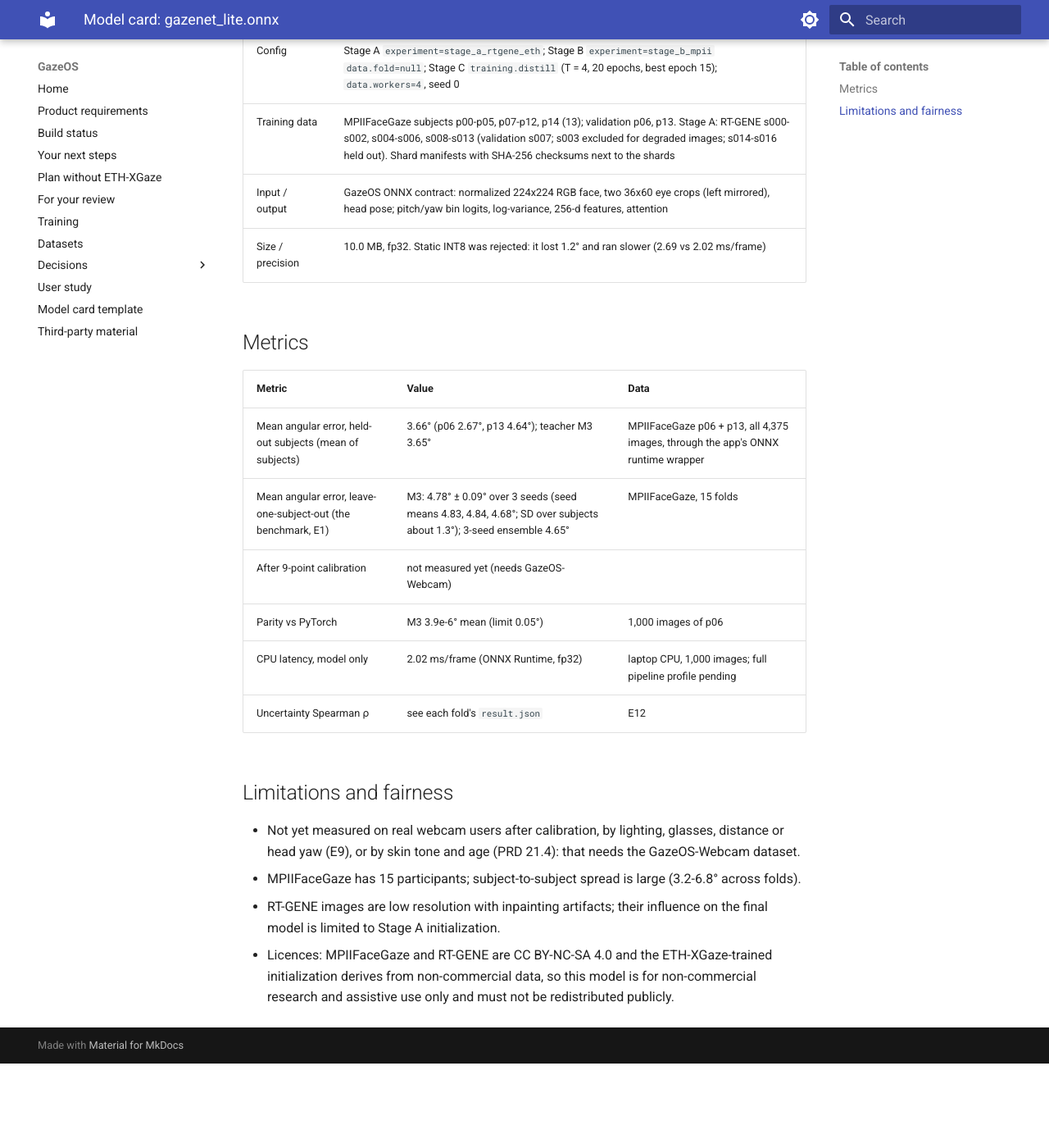
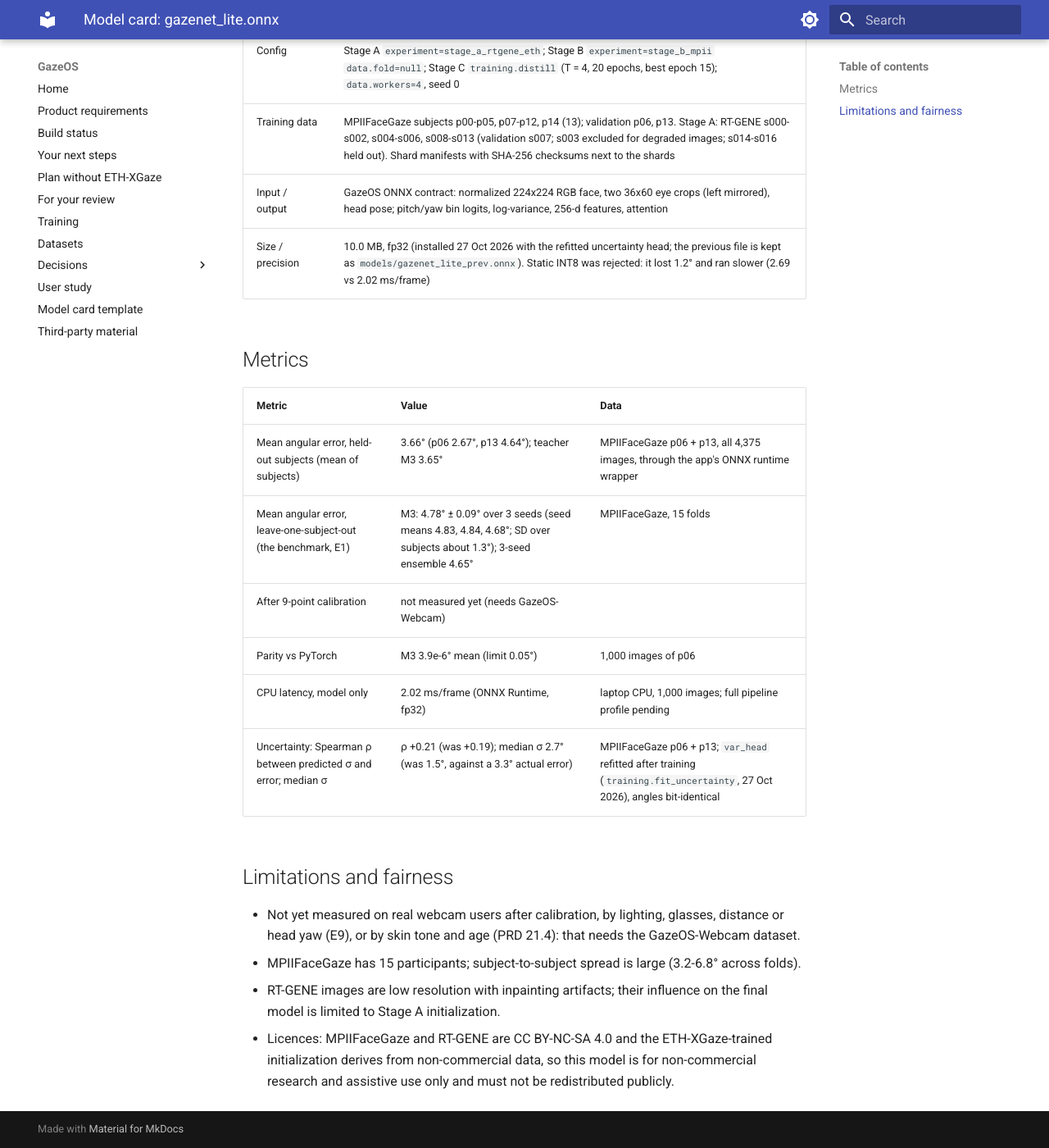
Before and after one commit to deep-9549/Gaze-Os, an MkDocs documentation site: the page built from docs/models/gazenet_lite.md, in a window 1280 px wide and 1400 px high, scrolled down 456 px. Shown: the whole window at 82% size. Built offline with MkDocs 1.6.1 and Material for MkDocs 9.7.7, drawn with Linux system fonts in a browser that asks for light colours; before the commit the page ends 1753 px from its top, so only the background shows below that.

Commit message:
docs: refitted uncertainty head installed (item 11)
Co-Authored-By: Claude <noreply@anthropic.com>

```diff
--- a/docs/models/gazenet_lite.md
+++ b/docs/models/gazenet_lite.md
@@ -12,7 +12,7 @@ non-commercial research data and stays local (`models/` is git-ignored for it).
 | Config | Stage A `experiment=stage_a_rtgene_eth`; Stage B `experiment=stage_b_mpii data.fold=null`; Stage C `training.distill` (T = 4, 20 epochs, best epoch 15); `data.workers=4`, seed 0 |
 | Training data | MPIIFaceGaze subjects p00-p05, p07-p12, p14 (13); validation p06, p13. Stage A: RT-GENE s000-s002, s004-s006, s008-s013 (validation s007; s003 excluded for degraded images; s014-s016 held out). Shard manifests with SHA-256 checksums next to the shards |
 | Input / output | GazeOS ONNX contract: normalized 224x224 RGB face, two 36x60 eye crops (left mirrored), head pose; pitch/yaw bin logits, log-variance, 256-d features, attention |
-| Size / precision | 10.0 MB, fp32. Static INT8 was rejected: it lost 1.2° and ran slower (2.69 vs 2.02 ms/frame) |
+| Size / precision | 10.0 MB, fp32 (installed 27 Oct 2026 with the refitted uncertainty head; the previous file is kept as `models/gazenet_lite_prev.onnx`). Static INT8 was rejected: it lost 1.2° and ran slower (2.69 vs 2.02 ms/frame) |
 
 ## Metrics
 
@@ -23,7 +23,7 @@ non-commercial research data and stays local (`models/` is git-ignored for it).
 | After 9-point calibration | not measured yet (needs GazeOS-Webcam) | |
 | Parity vs PyTorch | M3 3.9e-6° mean (limit 0.05°) | 1,000 images of p06 |
 | CPU latency, model only | 2.02 ms/frame (ONNX Runtime, fp32) | laptop CPU, 1,000 images; full pipeline profile pending |
-| Uncertainty Spearman ρ | see each fold's `result.json` | E12 |
+| Uncertainty: Spearman ρ between predicted σ and error; median σ | ρ +0.21 (was +0.19); median σ 2.7° (was 1.5°, against a 3.3° actual error) | MPIIFaceGaze p06 + p13; `var_head` refitted after training (`training.fit_uncertainty`, 27 Oct 2026), angles bit-identical |
 
 ## Limitations and fairness
 
```
Also changed, not shown: docs/REVIEW.md (+1 -1 lines).
